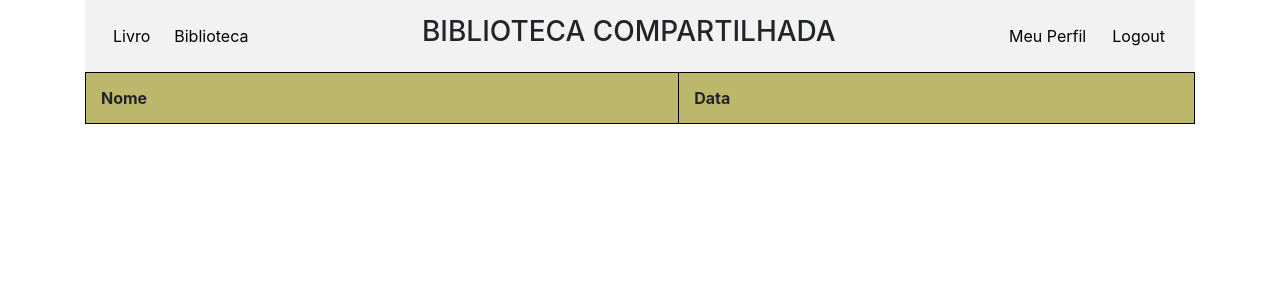
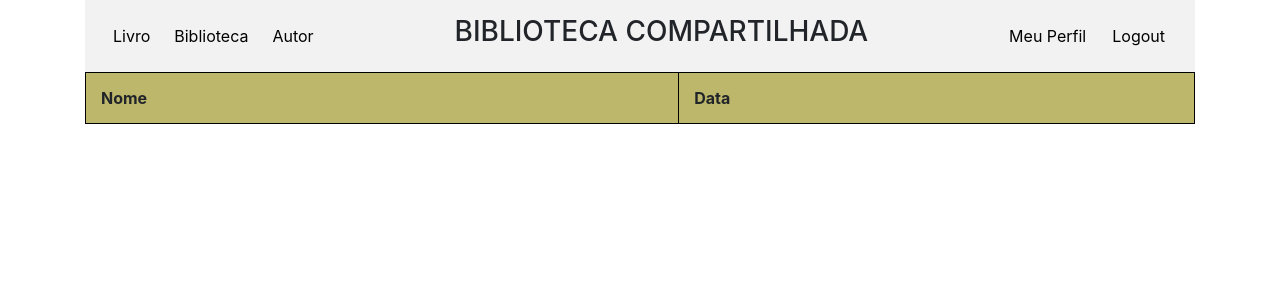
Before and after one commit to BrenoPeixotobr/readers, a Django app: page /autor/lista/ in a window 1280 px wide. Shown: the top 300 px of the page. Run offline with Django 3.2, Linux system fonts and the light colour scheme; the visitor is signed in with stand-in values (Sample User, id 1); data that the repository does not hold is empty; some libraries are stand-ins or nearby versions.

Commit message:
inserido autor no cabeçalho

```diff
--- a/templates/base.html
+++ b/templates/base.html
@@ -97,6 +97,16 @@ h2, h3, h1{
               <a href="../../biblioteca/minhas_biblioteca/">Gerenciar</a>
             </div>
       </div>
+      <div class="dropdown">
+        <button class="dropbtn">Autor</button>
+          <div class="dropdown-content">
+              <a href="../../autor/lista">Listar Todos</a>
+              <a href="../../autor/inserir">Cadastrar</a>
+              <a href="#">Buscar</a>
+              <a href="#">Gerenciar</a>
+            </div>
+      </div>
+
         <h3 style="margin-left: auto; margin-right: auto;">BIBLIOTECA COMPARTILHADA</h3>
         <button class="navbar-toggler" type="button" data-toggle="collapse" data-target="#navbarSupportedContent" aria-controls="navbarSupportedContent" aria-expanded="false" aria-label="Toggle navigation">
             <span class="navbar-toggler-icon"></span>
```
